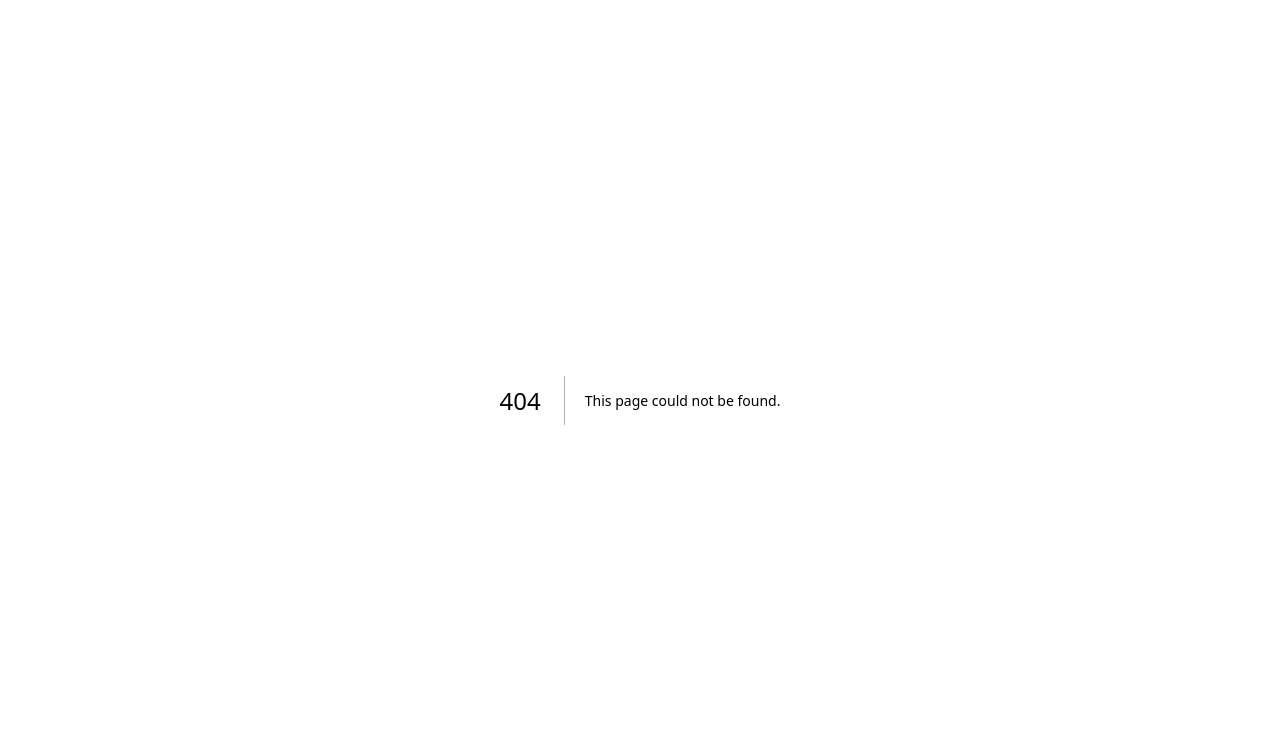
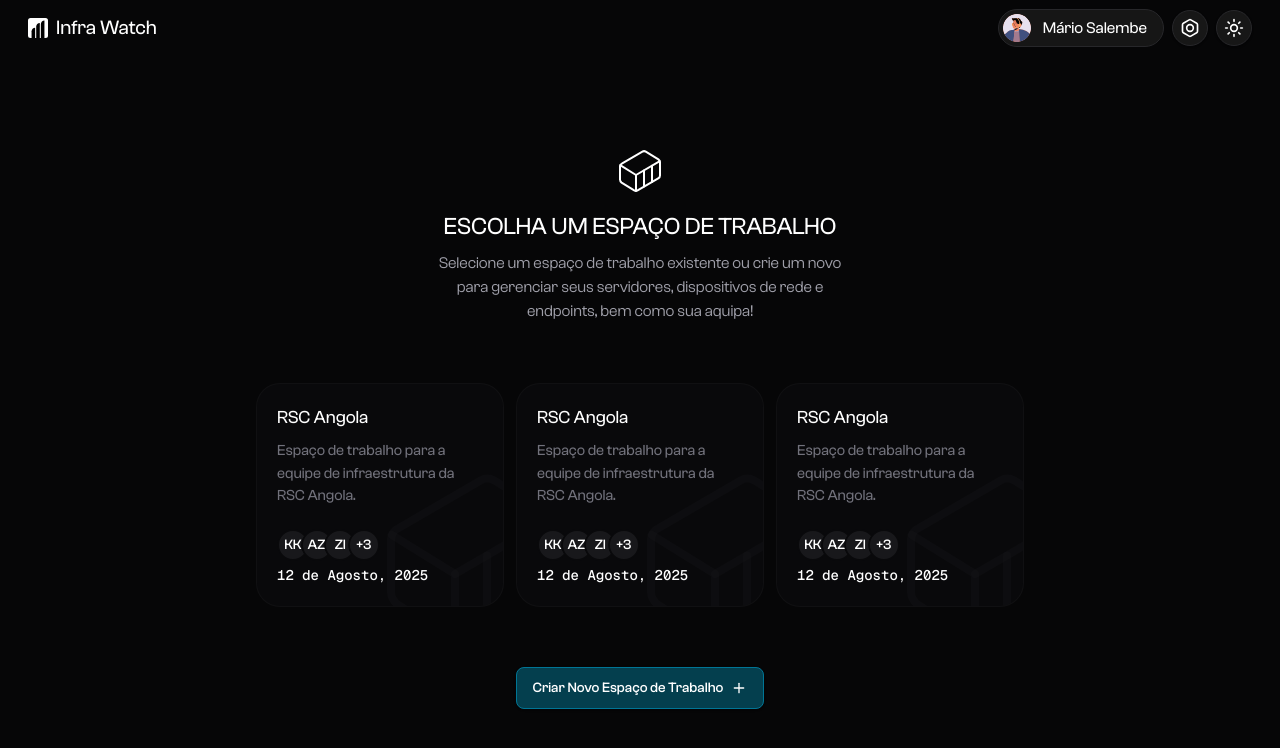
Before and after one commit to mariosalembe23/infrawatch, a Next.js app in the folder frontend/infrawatch/: page /chooseWorkspace in a window 1280 px wide. Before the commit this address had no page. Shown: the top 748 px of the page. Built offline with nearby package versions, Linux system fonts and the light colour scheme.

Commit message:
Adicionado chooseWorkspace page

```diff
--- /dev/null
+++ b/frontend/infrawatch/src/app/chooseWorkspace/page.tsx
@@ -0,0 +1,143 @@
+import { Button } from "@/components/ui/button";
+import { Bolt, Container, Plus, Sun } from "lucide-react";
+import Image from "next/image";
+import { Avatar, AvatarFallback } from "@/components/ui/avatar";
+
+const ChooseWorkspaceComponent = () => {
+  return (
+    <div className="bg-zinc-950 group transition-all hover:border-white/10 hover:border-dashed cursor-pointer h-56 overflow-hidden relative flex flex-col justify-between border border-zinc-900/50 p-5 rounded-3xl gap-3">
+      <span className="flex absolute group-hover:-bottom-14 transition-all -bottom-16 -right-16 items-center gap-2 mb-2 flex-col">
+        <Container
+          size={50}
+          strokeWidth={1}
+          className="text-zinc-900/30 group-hover:text-zinc-900/40 transition-all size-48 mb-2"
+        />
+      </span>
+      <header>
+        <h2 className="text-white text-lg">RSC Angola</h2>
+        <p className="text-zinc-500 pt-2 text-[15px]">
+          Espaço de trabalho para a equipe de infraestrutura da RSC Angola.
+        </p>
+      </header>
+      <footer>
+        <div className="flex  -space-x-[0.525rem]">
+          <Avatar>
+            <AvatarFallback className="bg-zinc-900 border-2 border-zinc-950 text-white font-medium text-[14px] leading-none">
+              KK
+            </AvatarFallback>
+          </Avatar>
+          <Avatar>
+            <AvatarFallback className="bg-zinc-900 border-2 border-zinc-950 text-white font-medium text-[14px] leading-none">
+              AZ
+            </AvatarFallback>
+          </Avatar>
+          <Avatar>
+            <AvatarFallback className="bg-zinc-900 border-2 border-zinc-950 text-white font-medium text-[14px] leading-none">
+              ZI
+            </AvatarFallback>
+          </Avatar>
+          <Avatar>
+            <AvatarFallback className="bg-zinc-900 border-2 border-zinc-950 text-white font-medium text-[14px] leading-none">
+              +3
+            </AvatarFallback>
+          </Avatar>
+        </div>
+        <p className="font-mono text-white text-[14px] pt-1">
+          12 de Agosto, 2025
+        </p>
+      </footer>
+    </div>
+  );
+};
+
+export default function chooseWorkspace() {
+  return (
+    <div className="grid grid-rows-[7%_93%]  h-dvh bg-[#060607]">
+      <header className="w-full flex px-7 items-center justify-between">
+        <div className="flex items-center gap-2">
+          <svg
+            className="text-black size-5"
+            viewBox="0 0 56 56"
+            fill="none"
+            xmlns="http://www.w3.org/2000/svg"
+          >
+            <rect width="56" height="56" rx="7" fill="#fff" />
+            <path
+              d="M10 37C10 31.4772 14.4772 27 20 27V27V56H10V37Z"
+              fill="currentColor"
+            />
+            <path
+              d="M23 24C23 18.4772 27.4772 14 33 14V14V56H23V24Z"
+              fill="currentColor"
+            />
+            <path
+              d="M36 17C36 11.4772 40.4772 7 46 7V7V56H36V17Z"
+              fill="currentColor"
+            />
+          </svg>
+          <h1 className="text-white text-xl">Infra Watch</h1>
+        </div>
+        <div className="flex items-center gap-2">
+          <div className="p-1 rounded-full bg-[#161616] border border-zinc-800 flex gap-3 items-center">
+            <Image
+              src={"/app/male.svg"}
+              width={100}
+              height={100}
+              alt="User Avatar"
+              className="rounded-full size-7"
+            />
+            <p className="pe-3 ret:inline-flex hidden text-white">
+              Mário Salembe
+            </p>
+          </div>
+          <Button
+            size={"icon"}
+            className="rounded-full cursor-pointer border border-zinc-800"
+          >
+            <Bolt size={18} className="text-white size-5" />
+          </Button>
+          <Button
+            size={"icon"}
+            className="rounded-full cursor-pointer border border-zinc-800"
+          >
+            <Sun size={18} className="text-white size-5" />
+          </Button>
+        </div>
+      </header>
+      <main className="overflow-y-auto flex items-center justify-center h-full">
+        <section className="max-w-3xl mx-auto w-full">
+          <header className="text-center mb-10">
+            <span className="flex items-center gap-2 mb-2 flex-col">
+              <Container
+                size={50}
+                strokeWidth={1}
+                className="text-white size-12 mb-2"
+              />
+            </span>
+            <h1 className="text-white text-2xl uppercase">
+              Escolha um Espaço de Trabalho
+            </h1>
+            <div className="w-[26rem] mx-auto">
+              <p className="text-zinc-400 font-[410] mt-2">
+                Selecione um espaço de trabalho existente ou crie um novo para
+                gerenciar seus servidores, dispositivos de rede e endpoints, bem
+                como sua aquipa!
+              </p>
+            </div>
+          </header>
+
+          <div className="grid pt-5 justify-center grid-cols-3 w-full gap-3">
+            <ChooseWorkspaceComponent />
+            <ChooseWorkspaceComponent />
+            <ChooseWorkspaceComponent />
+          </div>
+          <footer className="flex justify-center mt-10">
+            <Button className="py-5 mt-5 bg-cyan-600/40 border border-cyan-700 hover:bg-cyan-600/50 cursor-pointer text-white">
+              Criar Novo Espaço de Trabalho <Plus size={18} className="" />
+            </Button>
+          </footer>
+        </section>
+      </main>
+    </div>
+  );
+}
--- a/frontend/infrawatch/src/app/dashboard/components/ServerComponent.tsx
+++ b/frontend/infrawatch/src/app/dashboard/components/ServerComponent.tsx
@@ -79,12 +79,15 @@ const ServerComponent: React.FC<IServerComponent> = ({
           #chdwd45
         </p>
       </div>
-      <div className="flex pot:order-2 order-3 items-center gap-2 justify-start pot:justify-end">
-        <p className="text-white">Status</p>
-        <span className="relative flex size-2">
-          <span className="absolute inline-flex h-full w-full animate-ping rounded-full bg-sky-400 opacity-75"></span>
-          <span className="relative inline-flex size-2 rounded-full bg-sky-500"></span>
-        </span>
+      <div className="pot:order-2 order-3 text-end">
+        <div className="flex  items-center gap-2 justify-start pot:justify-end">
+          <p className="text-white">Status</p>
+          <span className="relative flex size-2">
+            <span className="absolute inline-flex h-full w-full animate-ping rounded-full bg-sky-400 opacity-75"></span>
+            <span className="relative inline-flex size-2 rounded-full bg-sky-500"></span>
+          </span>
+        </div>
+        <p className="text-zinc-500 text-[15px]">2min/5seg</p>
       </div>
 
       <div className="pot:order-3 order-4">
--- a/frontend/infrawatch/src/app/globals.css
+++ b/frontend/infrawatch/src/app/globals.css
@@ -94,7 +94,7 @@ body {
 }
 
 .dark {
-  --background: oklch(0.145 0 0);
+  --background: #060607;
   --foreground: oklch(0.985 0 0);
   --card: oklch(0.205 0 0);
   --card-foreground: oklch(0.985 0 0);
--- a/frontend/infrawatch/src/app/page.tsx
+++ b/frontend/infrawatch/src/app/page.tsx
@@ -15,8 +15,8 @@ export default function Home() {
   const toggleVisibility = () => setIsVisible((prevState) => !prevState);
 
   return (
-    <div className="grid bg-black p-1 h-dvh w-full grid-cols-1 pot:grid-cols-[40%_60%]">
-      <div className="bg-[url('/app/login_build.jpg')] bg-cover pot:inline-flex hidden rounded-r-2xl bg-center"></div>
+    <div className="grid bg-black h-dvh w-full grid-cols-1 pot:grid-cols-[35%_65%]">
+      <div className="bg-[url('/app/login_build.jpg')] bg-cover pot:inline-flex hidden bg-center"></div>
       <div className="flex items-center justify-center">
         <div className="max-w-80 w-full">
           <header className="text-center">
--- /dev/null
+++ b/frontend/infrawatch/src/components/comp-391.tsx
@@ -0,0 +1,9 @@
+import { Avatar, AvatarFallback } from "@/components/ui/avatar"
+
+export default function Component() {
+  return (
+    <Avatar>
+      <AvatarFallback>KK</AvatarFallback>
+    </Avatar>
+  )
+}
--- /dev/null
+++ b/frontend/infrawatch/src/components/ui/avatar.tsx
@@ -0,0 +1,53 @@
+"use client"
+
+import * as React from "react"
+import { Avatar as AvatarPrimitive } from "radix-ui"
+
+import { cn } from "@/lib/utils"
+
+function Avatar({
+  className,
+  ...props
+}: React.ComponentProps<typeof AvatarPrimitive.Root>) {
+  return (
+    <AvatarPrimitive.Root
+      data-slot="avatar"
+      className={cn(
+        "relative flex size-8 shrink-0 overflow-hidden rounded-full",
+        className
+      )}
+      {...props}
+    />
+  )
+}
+
+function AvatarImage({
+  className,
+  ...props
+}: React.ComponentProps<typeof AvatarPrimitive.Image>) {
+  return (
+    <AvatarPrimitive.Image
+      data-slot="avatar-image"
+      className={cn("aspect-square size-full", className)}
+      {...props}
+    />
+  )
+}
+
+function AvatarFallback({
+  className,
+  ...props
+}: React.ComponentProps<typeof AvatarPrimitive.Fallback>) {
+  return (
+    <AvatarPrimitive.Fallback
+      data-slot="avatar-fallback"
+      className={cn(
+        "bg-secondary flex size-full items-center justify-center rounded-[inherit] text-xs",
+        className
+      )}
+      {...props}
+    />
+  )
+}
+
+export { Avatar, AvatarFallback, AvatarImage }
```
Also changed, not shown: 1 other file (tests, documents, lock files or other folders).
